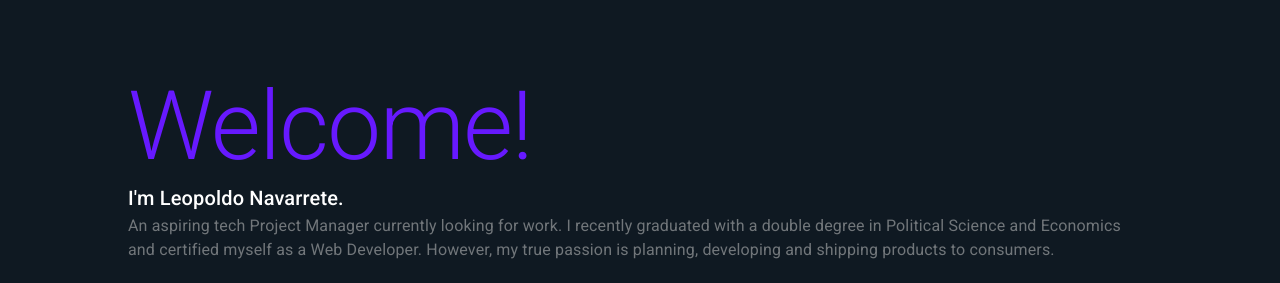
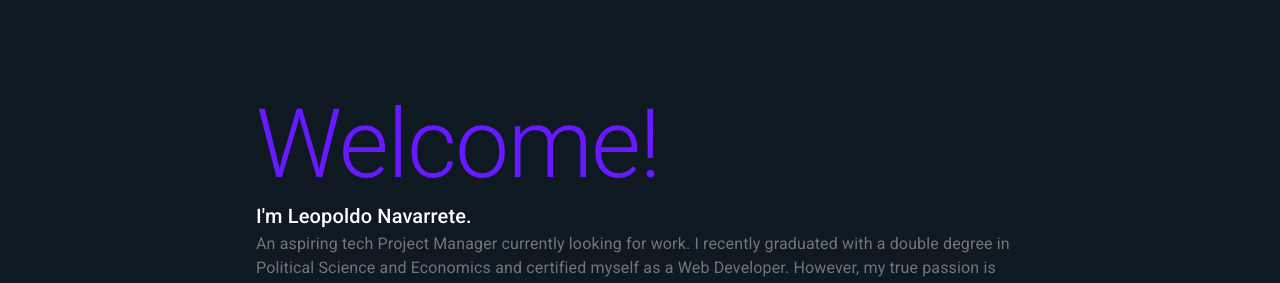
Before and after one commit to leopoldonavarretem/wip-personalwebpage, a React (Create React App) app: page / in a window 1280 px wide. Shown: the part 968-1251 px from the top of the page. Before the commit the page ends 1230 px from the top, so only its background shows below. Built offline with nearby package versions, Linux system fonts and the light colour scheme.

Commit message:
Changes to CSS.

```diff
--- a/src/components/HomeDescription/HomeDescription.css
+++ b/src/components/HomeDescription/HomeDescription.css
@@ -1,8 +1,10 @@
 .homeDescription {
-  width: 80%;
-  margin-top: 30%;
-  margin-left: 10%;
+  width: 60%;
+  margin-top: 20%;
+  margin-left: auto;
+  margin-right: auto;
   color: white;
+  text-align: left;
 }
 
 .welcome {
--- a/src/components/HomeDescription/HomeDescription.jsx
+++ b/src/components/HomeDescription/HomeDescription.jsx
@@ -5,7 +5,7 @@ import "./HomeDescription.css";
 
 function HomeDescription(props) {
   return (
-    <Grid item xl={6}>
+    <Grid item xl={7}>
       <div className="homeDescription">
         <Typography className="welcome" variant="h1">
           Welcome!
--- a/src/components/Navbar/Navbar.css
+++ b/src/components/Navbar/Navbar.css
@@ -1,7 +1,6 @@
 .navBar {
   background-color: rgba(110, 108, 109, 0.4);
   height: 10vh;
-  position: fixed
 }
 
 .titleLink {
--- a/src/config/routes.js
+++ b/src/config/routes.js
@@ -4,7 +4,7 @@ import * as PATHS from "../utils/paths";
 //import pages
 import Aboutme from "../pages/Aboutme"
 import Portfolio from "../pages/Portfolio"
-import Home from "../pages/Home"
+import Home from "../pages/Home/Home"
 
 
 function routes(props) {
--- a/src/pages/Home.jsx
+++ /dev/null
@@ -1,37 +0,0 @@
-//MUI Imports
-import { Grid } from "@mui/material";
-import { Typography } from "@mui/material";
-import HomeDescription from "../components/HomeDescription/HomeDescription";
-
-const containerStyling = {
-  height: "90vh",
-};
-
-const nameStyling = {
-  color: "white",
-  marginLeft: "10%",
-  mt: 1,
-  mb: 1
-};
-
-const descriptionStyling = {
-  color: "#71767A",
-  marginLeft: "10%",
-  width: "80%",
-};
-
-const nameStyle = {};
-
-function Home(props) {
-  return (
-    <Grid container sx={containerStyling}>
-      <Grid item xl={6}>
-        <img src="https://res.cloudinary.com/polomx12/image/upload/c_scale,h_0.8/v1662350925/homePagePhoto_cnwjkn.jpg" alt="" height="650"/>
-      </Grid>
-
-      <HomeDescription/>
-    </Grid>
-  );
-}
-
-export default Home;
--- /dev/null
+++ b/src/pages/Home/Home.css
@@ -0,0 +1,6 @@
+img{
+    height: 90vh;
+    display: block;
+    margin-left: auto;
+    margin-right: auto;
+}
--- /dev/null
+++ b/src/pages/Home/Home.jsx
@@ -0,0 +1,22 @@
+//MUI Imports
+import { Grid } from "@mui/material";
+import HomeDescription from "../../components/HomeDescription/HomeDescription";
+import "./Home.css"
+
+const containerStyling = {
+  height: "90vh",
+};
+
+function Home(props) {
+  return (
+    <Grid container sx={containerStyling}>
+      <Grid item xl={5}>
+        <img src="https://res.cloudinary.com/polomx12/image/upload/c_scale,h_0.8/v1662350925/homePagePhoto_cnwjkn.jpg" alt="" height=""/>
+      </Grid>
+
+      <HomeDescription/>
+    </Grid>
+  );
+}
+
+export default Home;
```
